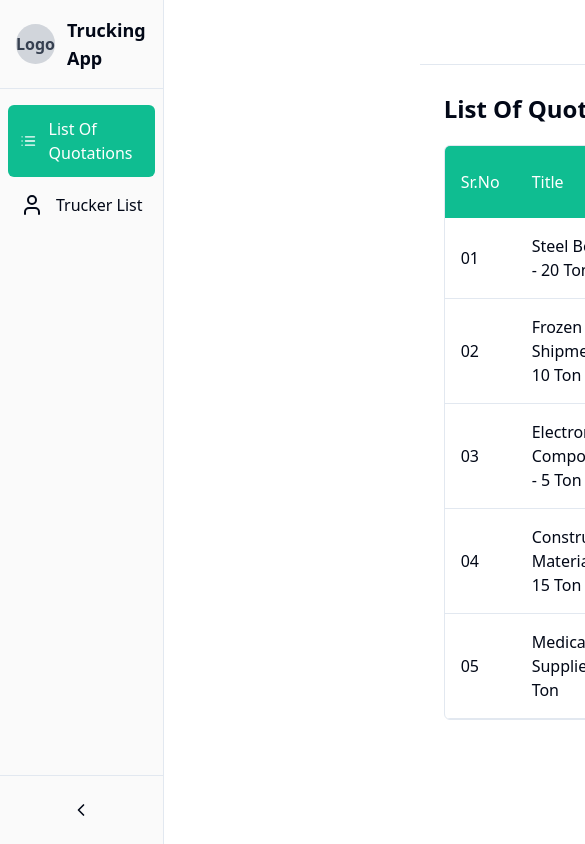
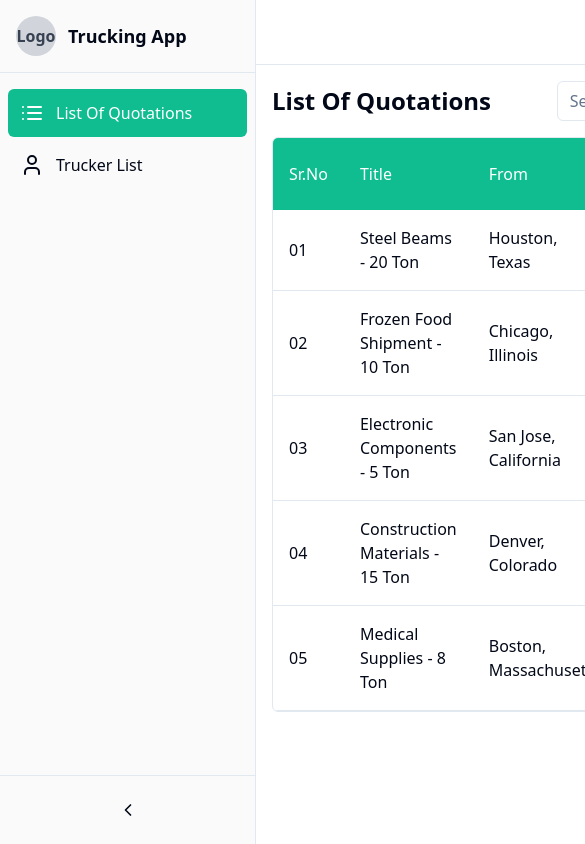
Before and after one commit to Rahul218691/grid-galaxy-ui, a React (Vite) app: page / in a window 390 px wide. Shown: the top 844 px of the page, 585 px wide, since content can reach past the window. Built offline with nearby package versions, Linux system fonts and the light colour scheme.

Commit message:
Fix: Sidebar whitespace and responsiveness
Adjust spacing and responsiveness of the sidebar and main content area.

```diff
--- a/src/App.jsx
+++ b/src/App.jsx
@@ -25,9 +25,9 @@ const App = () => {
         <Toaster />
         <Sonner />
         <BrowserRouter>
-          <div className="flex min-h-screen w-full">
+          <div className="flex min-h-screen w-full overflow-hidden">
             <Sidebar collapsed={sidebarCollapsed} toggleCollapse={toggleSidebar} />
-            <main className={`flex-1 transition-all duration-300 ${sidebarCollapsed ? 'ml-20' : 'ml-64'}`}>
+            <main className={`flex-1 transition-all duration-300 ${sidebarCollapsed ? 'ml-0 md:ml-20' : 'ml-0 md:ml-64'}`}>
               <div className="flex items-center justify-end py-4 px-6 border-b">
                 <div className="flex items-center">
                   <span className="text-sm text-muted-foreground mr-4">
--- a/src/components/Sidebar.jsx
+++ b/src/components/Sidebar.jsx
@@ -12,8 +12,8 @@ const Sidebar = ({ collapsed, toggleCollapse }) => {
 
   return (
     <aside className={cn(
-      "bg-sidebar h-screen transition-all duration-300 border-r border-border flex flex-col",
-      collapsed ? "w-20" : "w-64"
+      "fixed md:static z-10 bg-sidebar h-screen transition-all duration-300 border-r border-border flex flex-col",
+      collapsed ? "w-0 md:w-20 overflow-hidden" : "w-64"
     )}>
       <div className={cn(
         "flex items-center p-4 border-b border-border",
--- a/src/pages/Index.jsx
+++ b/src/pages/Index.jsx
@@ -4,7 +4,7 @@ import QuotationList from '@/components/QuotationList';
 
 const Index = () => {
   return (
-    <div className="p-6">
+    <div className="p-4 md:p-6 w-full overflow-x-auto">
       <QuotationList />
     </div>
   );
--- a/src/pages/Truckers.jsx
+++ b/src/pages/Truckers.jsx
@@ -4,7 +4,7 @@ import TruckerList from '@/components/TruckerList';
 
 const Truckers = () => {
   return (
-    <div className="p-6">
+    <div className="p-4 md:p-6 w-full overflow-x-auto">
       <TruckerList />
     </div>
   );
```
